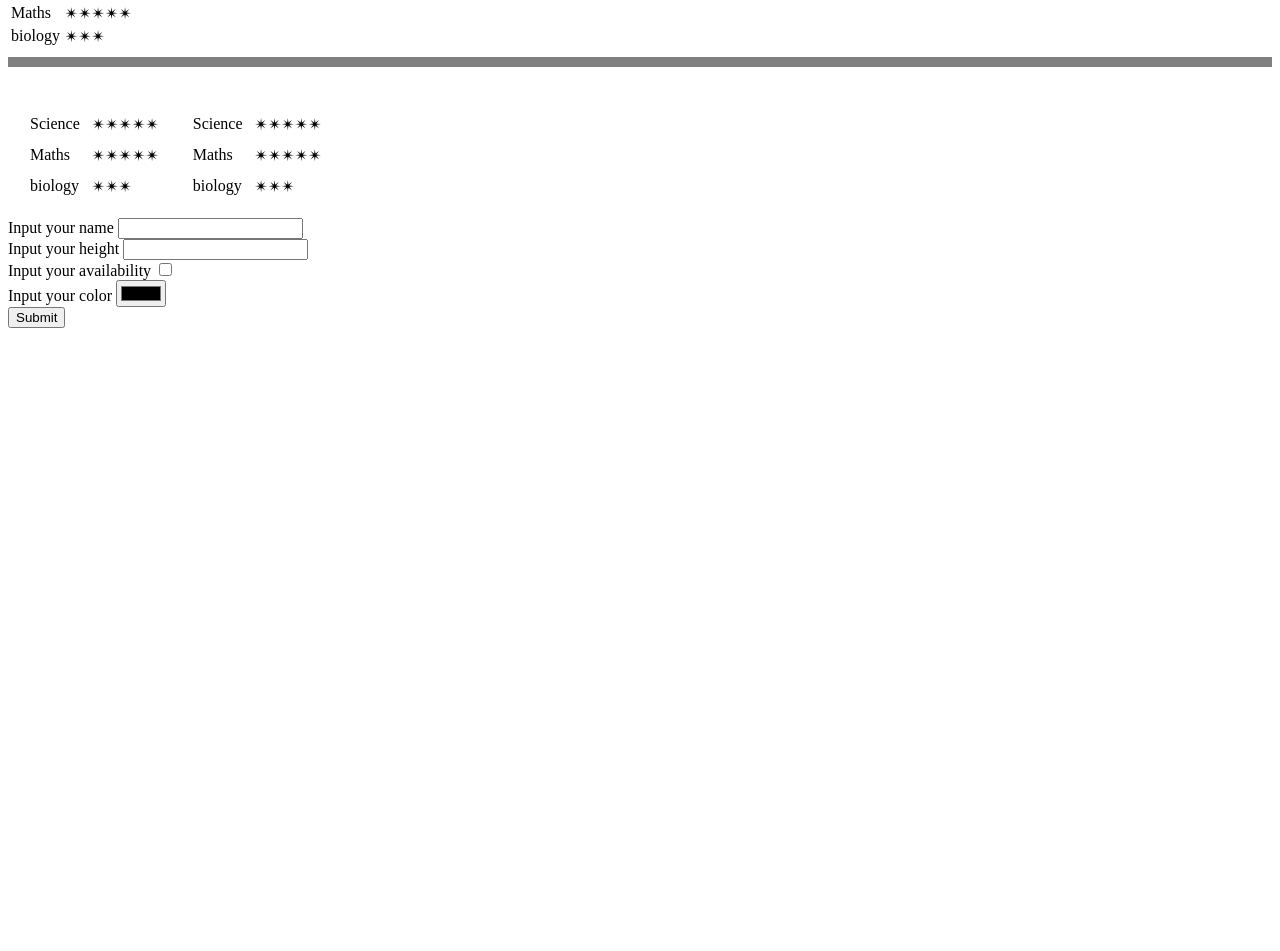
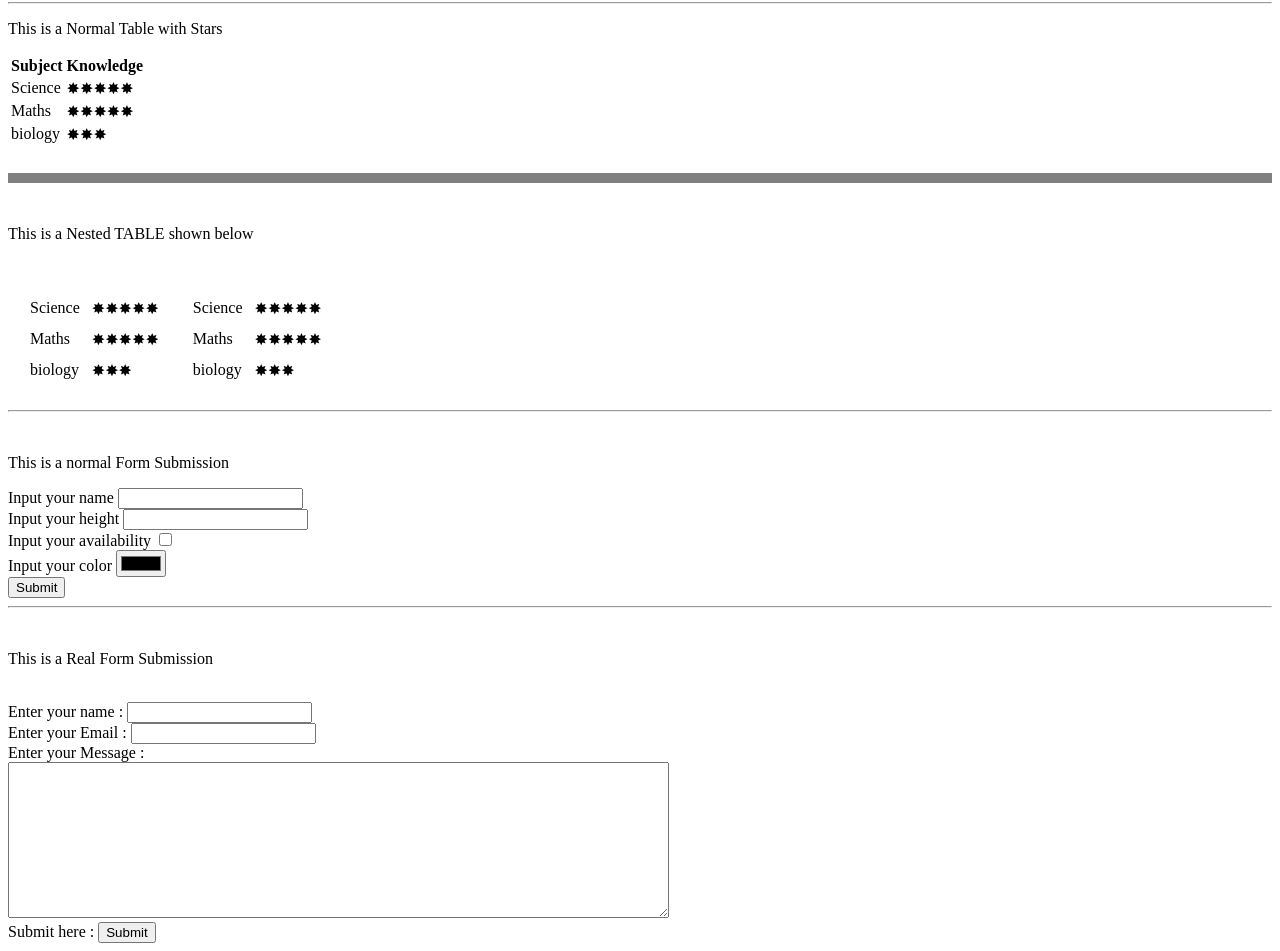
Before and after one commit to Local-Agri-Lover/Micky, a plain HTML site: page anotherfile.html in a window 1280 px wide. Shown: the part 625-1576 px from the top of the page. Before the commit the page ends 961 px from the top, so only its background shows below. Drawn offline with Linux system fonts and the light colour scheme.

Commit message:
Update 2

```diff
--- a/anotherfile.html
+++ b/anotherfile.html
@@ -9,10 +9,16 @@
 <body>
 
   <h1>Welcome to my new file </h1>
-  <p>&#9730 HEHEHEHE </p>
-  <p>&#x2615</p>
+  <p> 🐓🐓🐓🐓 HEHEHEH 🏐🏉🏐🏐🏓</p>
 
-  <hr>
+  <p> 🤲 </p>
+
+  <hr> <!-- Horizontal Rule -->
+
+  <p>
+    <em><strong> This is a normal Table </strong></em>
+  </p>
+
   <table>
     <caption>TABLE CONTENTS</caption>
     <thead>
@@ -47,39 +53,57 @@
 
 
   <hr size="5" noshade>
-  <table cellspacing="30">
+
+  <p>This is having profile on one side of page <strong><em> AANIMUTHYAM </em></strong> and then having data at another end. </p>
+
+  <table cellspacing="40">
     <tr>
-      <td><img src="37268474-fake-human-circle-img.png" alt="My profile Picture"></td>
+      <td> <img src="Images/Aanimiuthyam.jpeg" alt="My profile Picture" width="250" height="190"> </td>
       <td>
-        <h1> TEST WEBSITE </h1>
+        <h1>Name : AANIMUTHYAM </h1>
 
-        <p>title for the website</p>
+        <p>Work : Pani Paata em ledhu </p>
       </td>
     </tr>
 
   </table>
 
+
   <hr>
   <hr>
 
+  <p>
+    This is a Normal Table with Stars
+  </p>
+
+
   <table>
-
+    <thead>
+      <tr>
+        <th>Subject</th>
+        <th>Knowledge</th>
+      </tr>
+    </thead>
     <tr>
       <td>Science</td>
-      <td>&#10036&#10036&#10036&#10036&#10036</td>
+      <td> ✸✸✸✸✸ </td>
     </tr>
     <tr>
       <td>Maths</td>
-      <td>&#10036&#10036&#10036&#10036&#10036</td>
+      <td>✸✸✸✸✸</td>
     </tr>
     <tr>
       <td>biology</td>
-      <td>&#10036&#10036&#10036</td>
+      <td>✸✸✸</td>
     </tr>
   </table>
 
+  <br>
 
     <hr noshade size="10">
+    <br>
+
+<p>This is a Nested TABLE shown below</p>
 <br>
 
     <table cellspacing="10">
@@ -88,15 +112,15 @@
           <table cellspacing="10">
             <tr>
               <td>Science</td>
-            <td>&#10036&#10036&#10036&#10036&#10036</td>
+              <td>✸✸✸✸✸</td>
             </tr>
             <tr>
               <td>Maths</td>
-            <td>&#10036&#10036&#10036&#10036&#10036</td>
+              <td>✸✸✸✸✸</td>
             </tr>
             <tr>
               <td>biology</td>
-            <td>&#10036&#10036&#10036</td>
+              <td>✸✸✸</td>
             </tr>
           </table>
         </td>
@@ -105,21 +129,24 @@
           <table cellspacing="10">
             <tr>
               <td>Science</td>
-            <td>&#10036&#10036&#10036&#10036&#10036</td>
+              <td>✸✸✸✸✸</td>
             </tr>
             <tr>
               <td>Maths</td>
-            <td>&#10036&#10036&#10036&#10036&#10036</td>
+              <td>✸✸✸✸✸</td>
             </tr>
             <tr>
               <td>biology</td>
-            <td>&#10036&#10036&#10036</td>
+              <td>✸✸✸</td>
             </tr>
           </table>
         </td>
       </tr>
     </table>
 
+<hr>
+<br>
+<p>This is a normal Form Submission</p>
 
     <form class="" action="index.html" method="post">
 
@@ -136,9 +163,31 @@
       <label> Input your color</label>
       <input type="color" name="" value="">
       <br>
-<input type="submit" name="" >
+      <input type="submit" name="">
+      <br>
     </form>
 
+
+    <hr>
+    <br>
+    <p>This is a Real Form Submission</p>
+    <br>
+
+    <form class="" action="mailto:support@support.support" method="post">
+      <label> Enter your name :  </label>
+      <input type="text" name="NAME :" value="" required>
+      <br>
+      <label> Enter your Email :  </label>
+      <input type="email" name="EMAIL :" value="" required>
+      <br>
+      <label> Enter your Message :  </label>
+      <br>
+      <textarea name="Message" rows="10" cols="80"></textarea>
+      <br>
+      <label> Submit here : </label>
+      <input type="submit"  name="">
+
+    </form>
 
 </body>
 
```
Lines whose indentation alone changed are shown as unchanged.
